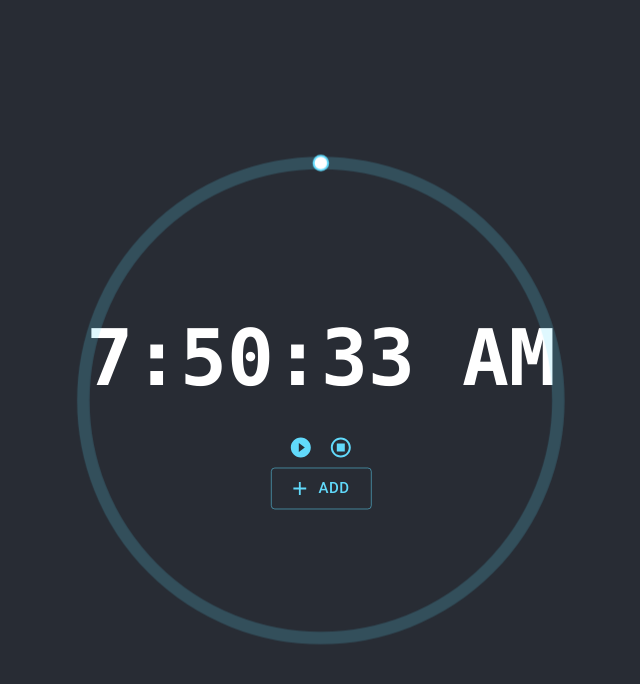
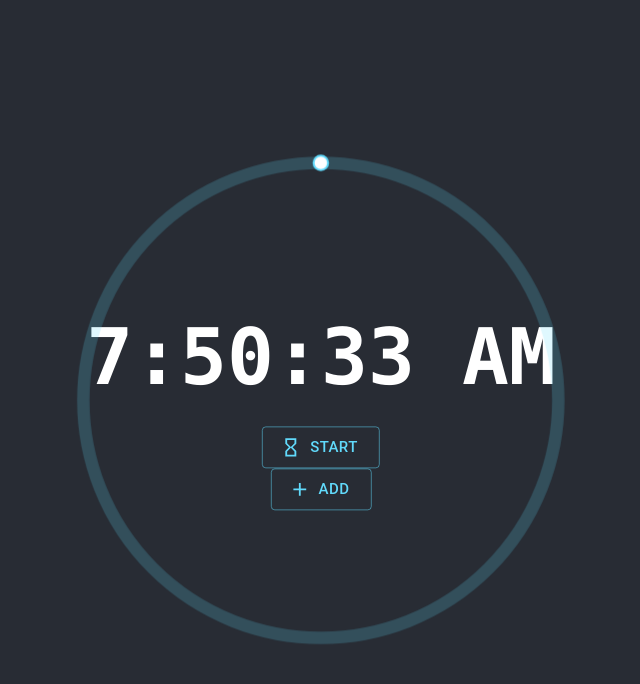
Before and after one commit to Xin-Mai/sticky-note, a React (Create React App) app: page / in a window 1280 px wide. Shown: the top 684 px of the page, without its empty margins (319-959 px from the left). Built offline with nearby package versions, Linux system fonts and the light colour scheme.

Commit message:
feat: count down stops at 00:00:00

```diff
--- a/src/components/Board.tsx
+++ b/src/components/Board.tsx
@@ -15,7 +15,8 @@ interface IStickyNote {
 }
 
 const buttonStyles = {
-  color: '#61dafb',
+  // color: '#61dafb',
+  // position: 'fixed',
 };
 
 const myTheme: Theme = createTheme({
--- a/src/components/CircularProgress/CircularProgress.tsx
+++ b/src/components/CircularProgress/CircularProgress.tsx
@@ -28,6 +28,13 @@ export default function CircularProgress(props: Props) {
   const canvas = useRef<null | HTMLCanvasElement>(null);
   const slotCanvas = useRef<null | HTMLCanvasElement>(null);
   const dragging = useRef<boolean>(false);
+
+  // update when parent change props
+  useEffect(() => {
+    if (props.initVal !== undefined) {
+      setInitVal(props.initVal);
+    }
+  }, [props.initVal]);
 
   // get canvas element
   useEffect(() => {
--- a/src/components/Clock.tsx
+++ b/src/components/Clock.tsx
@@ -1,6 +1,6 @@
-import { PlayCircleFilledOutlined, StopCircleOutlined } from '@mui/icons-material';
-import { IconButton } from '@mui/material';
-import React, { useEffect, useRef, useState } from 'react';
+import { HourglassBottomOutlined, HourglassEmptyOutlined } from '@mui/icons-material';
+import { Button } from '@mui/material';
+import React, { useCallback, useEffect, useRef, useState } from 'react';
 import CircularProgress, { Status } from './CircularProgress/CircularProgress';
 
 export default function Clock() {
@@ -12,15 +12,25 @@ export default function Clock() {
   const timerID = useRef<undefined | NodeJS.Timer>();
   const curAngel = useRef<number>(0);
 
-  const tick = (): void => {
+  const tick = useCallback(
+    (): void => {
       if (status === 'counting') {
+        const angel = 6.28 / 10800;
+
+        if (curAngel.current >= angel  && date.toLocaleTimeString() !== '00:00:00') {
           const countDown = new Date(date);
           countDown.setTime(date.getTime() - 1000);
           setDate(countDown);
+        }
+
+        curAngel.current = curAngel.current >= angel ? curAngel.current - angel : 0;
+        setProgressAngel(curAngel.current);
       } else {
         setDate(new Date());
       }
-  }
+    },
+    [date, status]
+  )
 
   const onStatusChange = (s: Status) => {
     setStatus(s);
@@ -56,16 +66,22 @@ export default function Clock() {
     }
   }, [isTicking, tick]);
 
+  const manageCountDown = () => {
+    status === 'setting' ? startCountDown() : stopCountDown();
+  };
+
   const startCountDown = () => {
+    if (curAngel.current > 0) {
       setStatus('counting');
       setIsTicking(true);
-    setProgressAngel(curAngel.current);
+    }
   };
 
   const stopCountDown = () => {
+    curAngel.current = 0;
+    setProgressAngel(0);
+    setDate(new Date());
     setStatus('setting');
-    setProgressAngel(0);
-    // setIsTicking(false);
   };
 
   return (
@@ -92,15 +108,15 @@ export default function Clock() {
       >
         { date.toLocaleTimeString() }
       </h1>
-      {
-        status === 'setting' &&
-        <IconButton color="primary" onClick={startCountDown}>
-          <PlayCircleFilledOutlined />
-        </IconButton>
-      }
-      <IconButton color="primary" onClick={stopCountDown}>
-        <StopCircleOutlined />
-      </IconButton>
+      <Button
+        variant="outlined"
+        size="large"
+        startIcon={ status === 'setting' ? <HourglassEmptyOutlined /> : <HourglassBottomOutlined/>}
+        className="board-add"
+        onClick={manageCountDown}
+      >
+        { status === 'setting' ? 'START' : 'QUIT'}
+      </Button>
     </div>
   )
 };
```
Lines whose indentation alone changed are shown as unchanged.
